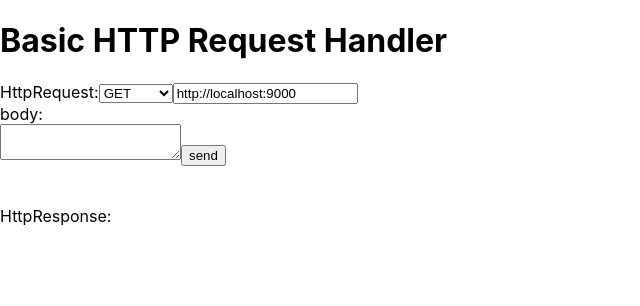
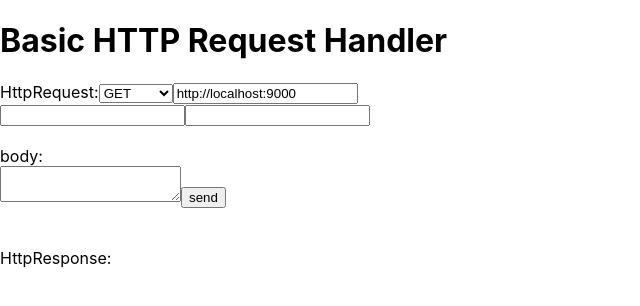
Before and after one commit to andrebnassis/web-http-request-handler, a React (Create React App) app: page / in a window 1280 px wide. Shown: the top 306 px of the page, without its empty margins (0-640 px from the left). Built offline with nearby package versions, Linux system fonts and the light colour scheme.

Commit message:
start implement header

```diff
--- a/src/component/HttpRequestForm.tsx
+++ b/src/component/HttpRequestForm.tsx
@@ -5,12 +5,39 @@ import { getBasePath, getRelativePath } from "../service/UrlHandler";
 
 //https://stackoverflow.com/questions/34698905/how-can-i-clone-a-javascript-object-except-for-one-key
 
+enum HeaderElementType {
+  key = "key",
+  value = "value"
+}
+
 export const HttpRequestForm:React.FC<{handleHttpResponse:(data:any) => void}> = ({handleHttpResponse}) => {
 
     const [httpRequestVerb, setHttpRequestVerb] = useState<string>("GET");
     const [httpRequestUrl, setHttpRequestUrl] = useState<string>("http://localhost:9000");
     const [httpRequestBody, setHttpRequestBody] = useState<string>("");
-    const [httpRequestHeader, setHttpRequestHeader] = useState<Array<{id:number, key:string, value:string }>>([]);
+    const [httpRequestHeader, setHttpRequestHeader] = useState<Array<{id:string, key:string, value:string }>>([{id:"1", key:"", value:""}]);
+
+    const setHeaderElementById = (event:any, elementType:HeaderElementType) => {
+      const id = ((event.target.parentNode) as Element).getAttribute("data-id");
+      const httpRequestHeaderArr = httpRequestHeader.map(e => {
+        if(e.id === id){
+          switch(elementType){
+            case HeaderElementType.key:
+              e.key = event.target.value;
+              break;
+            case HeaderElementType.value:
+              e.value = event.target.value;
+              break;
+            default:
+              break;
+          }
+        }
+      return e;
+      });
+
+      setHttpRequestHeader(httpRequestHeaderArr);
+
+    }
 
     const handleOnSubmit = (event:any):void => {
 
@@ -56,6 +83,17 @@ export const HttpRequestForm:React.FC<{handleHttpResponse:(data:any) => void}> =
       </select>
       <input value={httpRequestUrl} onChange={e => setHttpRequestUrl(e.target.value)}>
       </input>
+      {
+        httpRequestHeader.map(e => {
+          console.log({e})
+          return (
+            <div data-id={e.id}>
+            <input value={e.key} onChange={e => {setHeaderElementById(e, HeaderElementType.key)} }/>
+            <input value={e.value} onChange={e => {setHeaderElementById(e, HeaderElementType.value)}} />
+            </div>
+          );
+        })
+      }
       <br/>
       <label>
         body:
```
